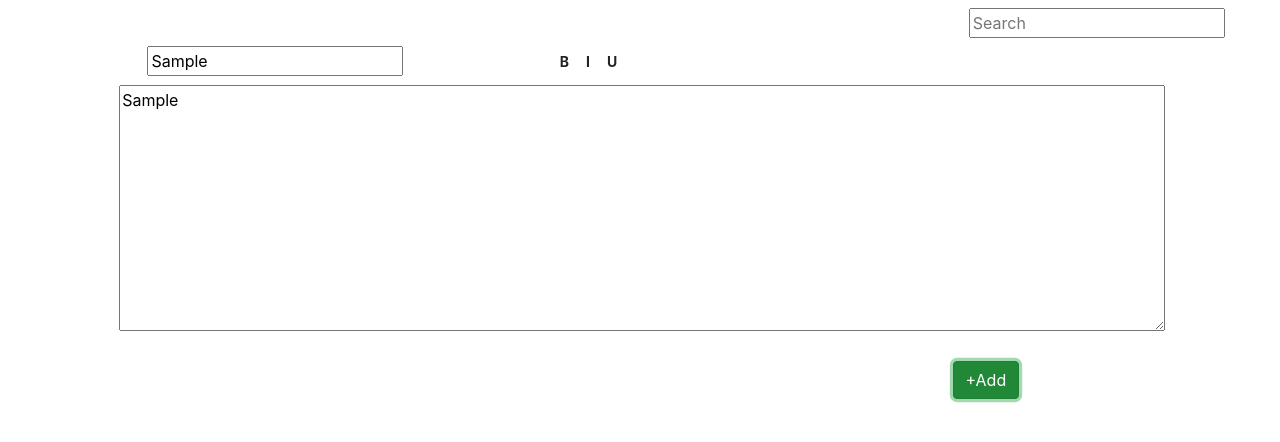
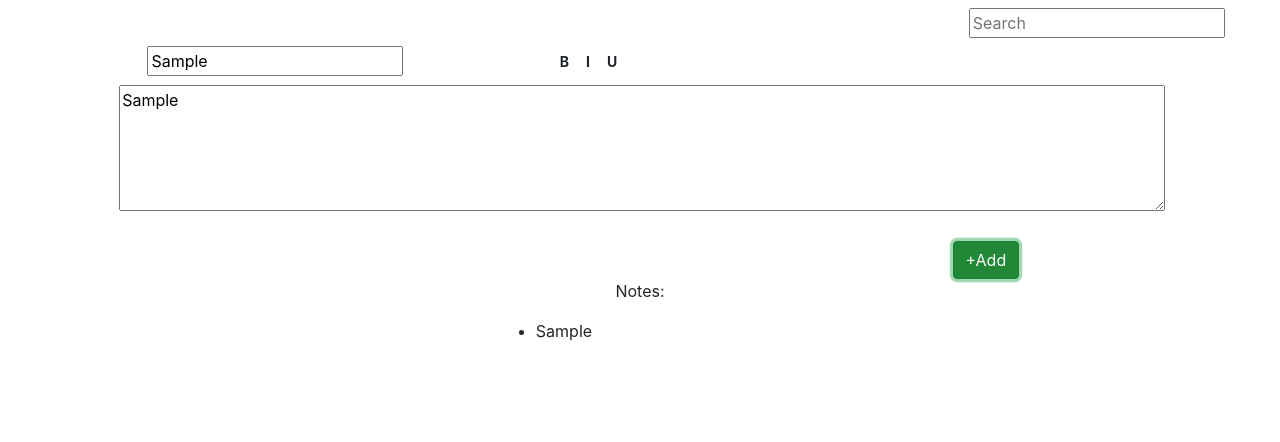
Before and after one commit to aayushraj07/MyNotepad, a React (Create React App) app: page / in a window 1280 px wide. Both pictures are taken after typing "Sample", "Sample" into the empty fields and a click on the button "+Add". Shown: the top 442 px of the page. Built offline with nearby package versions, Linux system fonts and the light colour scheme.

Commit message:
data being passed to props ,map logic,next button

```diff
--- a/src/App.js
+++ b/src/App.js
@@ -3,12 +3,14 @@ import React from 'react';
 import './App.css';
 import Searchbar from "./components/searchBar";
 import InsertArea from "./components/insertarea";
+// import ShowNotes from './components/showNotes';
 
 function App() {
   return (
     <div className="App container-fluid">
         <Searchbar />
         <InsertArea />
+        {/* <ShowNotes /> */}
     </div>
       );
 }
--- /dev/null
+++ b/src/components/NotesListItems.js
@@ -0,0 +1,7 @@
+import React from 'react';
+
+const NotesListItems = (props) => {
+    return <li>{props.title}</li>
+}
+
+export default NotesListItems
--- a/src/components/insertarea.js
+++ b/src/components/insertarea.js
@@ -1,36 +1,28 @@
 import React, { Component } from 'react';
+import ShowNotes from './showNotes';
 
 class InsertArea extends Component {
-
     constructor(){
         super();
         this.state={
-            title:"",
-            content:""
+            title:[],
+            content:[]
         };
-
     }
-
     handleSubmit=(event)=>{
        event.preventDefault()
     }
-
     handleInputChange=(event)=>{
         event.preventDefault();
         this.setState({
-            [event.target.name]: event.target.value
+            [event.target.name]: [event.target.value]
         })
     }
-
-
-
-
     render(){
     return(
         <div className="container-fluid">
             <div className="row mb-2">
                 {/* <div className="col-"></div> */}
-
                 <div className="col-5">
                 <form onSubmit={this.handleSubmit}>
                     <input placeholder="Your Title" value={this.state.title} type="text" name="title" onChange={this.handleInputChange}>
@@ -56,7 +48,7 @@ class InsertArea extends Component {
             <div className="row">
                 <div className="col-1"></div>
                 <form onSubmit={this.handleSubmit}>
-                <textarea value={this.state.content} onChange={this.handleInputChange} name="content" placeholder="Your notes are safe here!" cols="100" rows="10"></textarea>
+                <textarea value={this.state.content} onChange={this.handleInputChange} name="content" placeholder="Your notes are safe here!" cols="100" rows="5"></textarea>
                 </form>
             </div>
             <br></br>
@@ -66,6 +58,7 @@ class InsertArea extends Component {
                 <button className="btn btn-success">+Add</button>
                 </div>
             </div>
+            <ShowNotes titles={this.state.title}/>
         </div>
     )
 }
--- /dev/null
+++ b/src/components/showNotes.js
@@ -0,0 +1,25 @@
+import React from 'react';
+import NoteListItems from './NotesListItems';
+
+const ShowNotes = (props) => {
+    const listItems = props.titles.map((title)=>{
+        return <NoteListItems title={title} />
+    });
+
+    return(
+        <div className="showNotes">
+            <div>
+                <p>Notes:</p>
+                <div className="row">
+                    <div className="col-5"></div>
+                        <ul className="list-group">
+                            {listItems}
+                        </ul>
+                </div>
+            </div>
+        </div>
+
+    )
+}
+
+export default ShowNotes;
```
